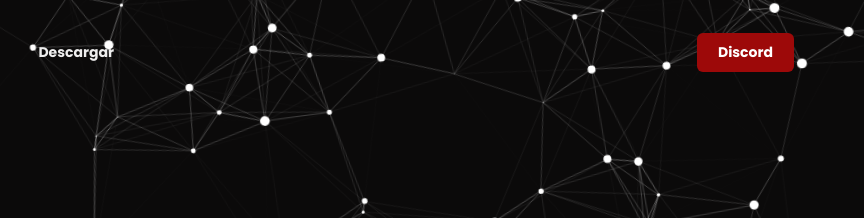
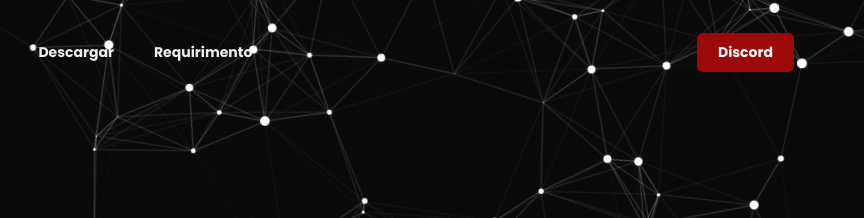
Before and after one commit to M1l31/TrustExternal, a plain HTML site: page index.html in a window 1280 px wide. Shown: the top 218 px of the page, 416-1280 px from the left. Drawn offline with nearby package versions, Linux system fonts and the light colour scheme; animation ran at ten frames a second.

Commit message:
index.html

```diff
--- a/index.html
+++ b/index.html
@@ -55,6 +55,9 @@
               </li>
               </li><li class="nav-item">
                 <a class="nav-link scroll-me" href="#Descargas" style="font-weight: bold; color: #eee;">Descargar</a>
+              </li>
+              </li><li class="nav-item">
+                <a class="nav-link scroll-me" href="#Requirimts" style="font-weight: bold; color: #eee;">Requirimento</a>
               </li>
             </ul>
             <ul class="navbar-nav align-items-lg-center ml-lg-auto">
```
